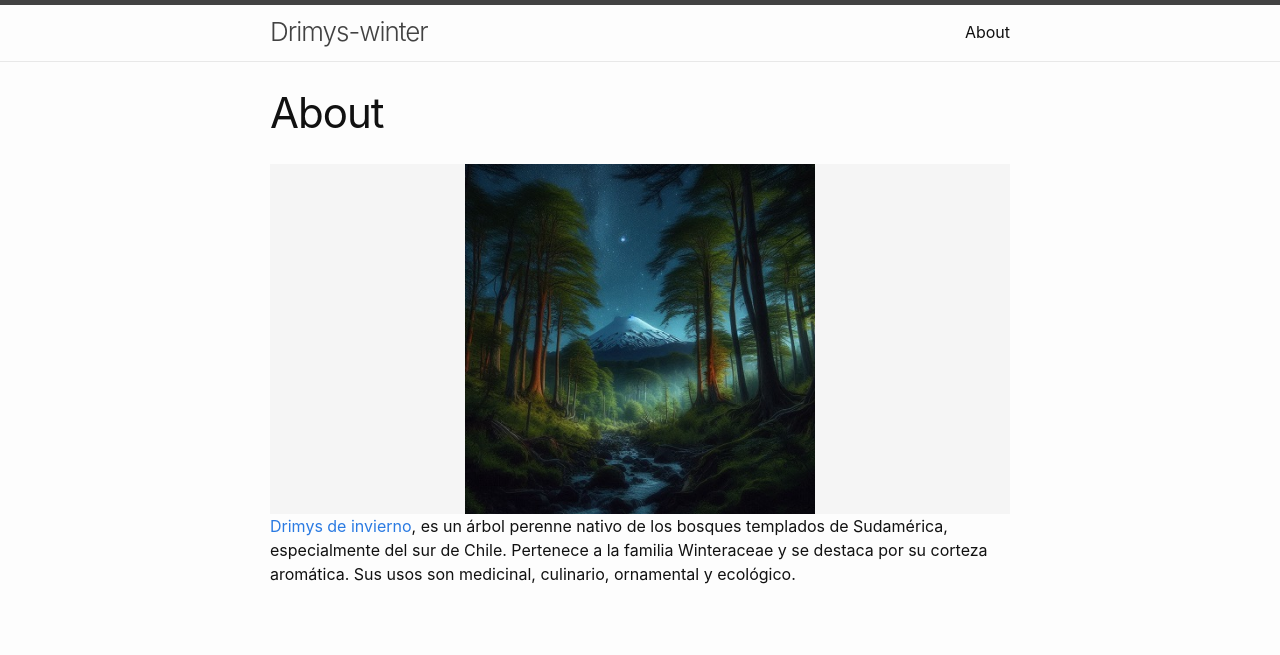
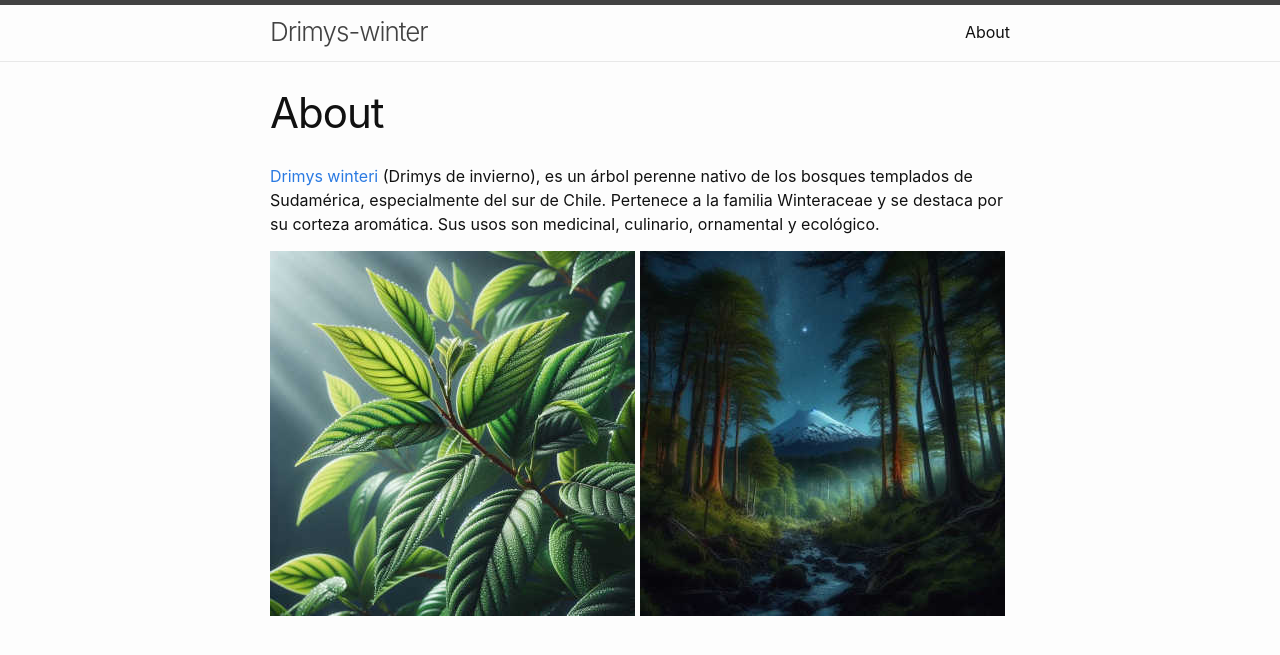
Before and after one commit to drimys-winteri/drimys-winteri.github.io, a Jekyll site: the page built from about.markdown, in a window 1280 px wide. Shown: the top 655 px of the page. Built offline with Jekyll 4.4.1, drawn with Linux system fonts in a browser that asks for light colours.

Commit message:
imagenes opt

```diff
--- a/about.markdown
+++ b/about.markdown
@@ -3,9 +3,7 @@ layout: page
 title: About
 permalink: /about/
 ---
-<div style="background-color:#f5f5f5">
-  <img src="/assets/images/bosque-nocturno.png" alt="Bosque" height="350" style="display: block;margin-left: auto;margin-right: auto;">
-</div>
+[Drimys winteri](https://es.wikipedia.org/wiki/Drimys_winteri) (Drimys de invierno), es un árbol perenne nativo de los bosques templados de Sudamérica, especialmente del sur de Chile. Pertenece a la familia Winteraceae y se destaca por su corteza aromática. Sus usos son medicinal, culinario, ornamental y ecológico.
 
-
-[Drimys de invierno](https://es.wikipedia.org/wiki/Drimys_winteri), es un árbol perenne nativo de los bosques templados de Sudamérica, especialmente del sur de Chile. Pertenece a la familia Winteraceae y se destaca por su corteza aromática. Sus usos son medicinal, culinario, ornamental y ecológico.
+![rama-drimys-winteri-ia](/assets/images/rama-drimys-winteri-ia.jpg){:style="padding-bottom:10px;"}
+![bosque-nocturno-ia](/assets/images/bosque-nocturno-ia.jpg){:style="padding-bottom:10px;"}
```
Also changed, not shown: _posts/2025-02-20-que-es-jekyll.md (+2 -2 lines), assets/images/bosque-nocturno-ia.jpg (added), assets/images/bosque-nocturno.png (deleted), assets/images/octojekyll.png, assets/images/rama-drimys-winteri-ia.jpg (added).
